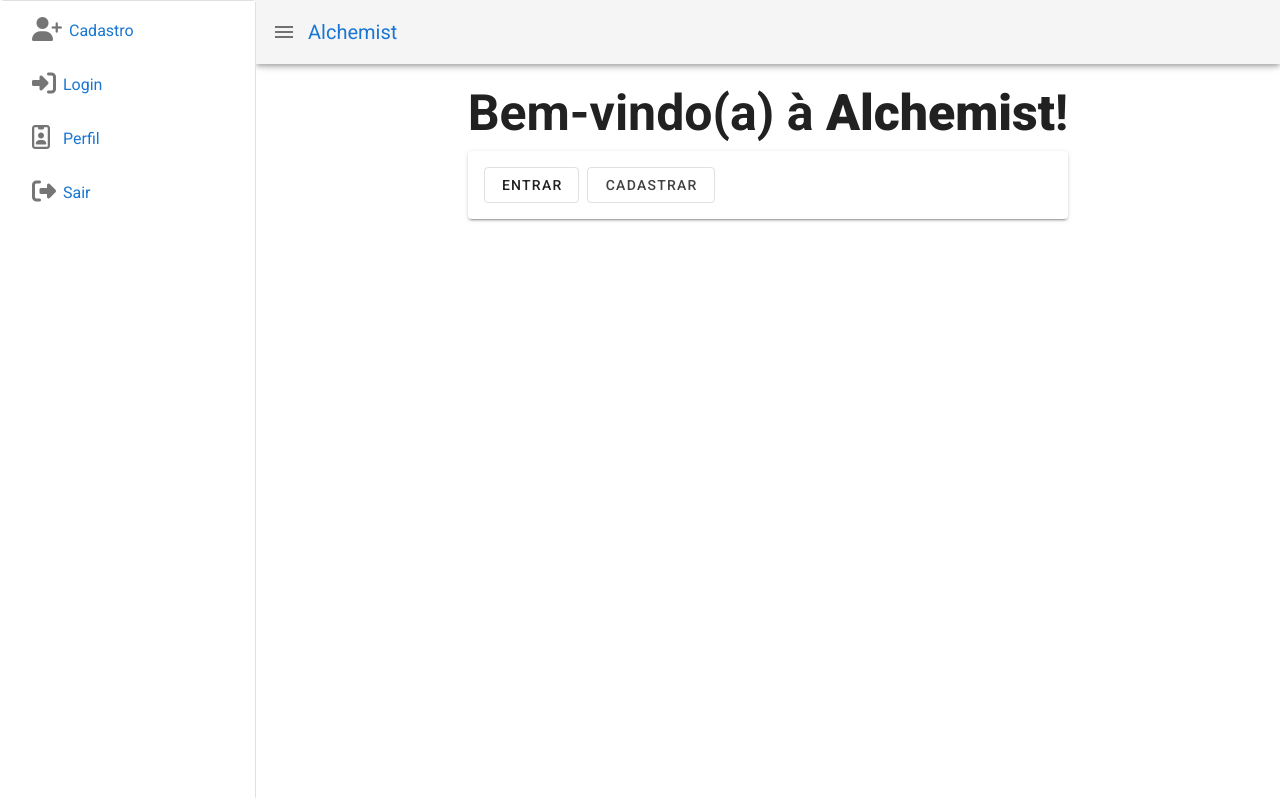
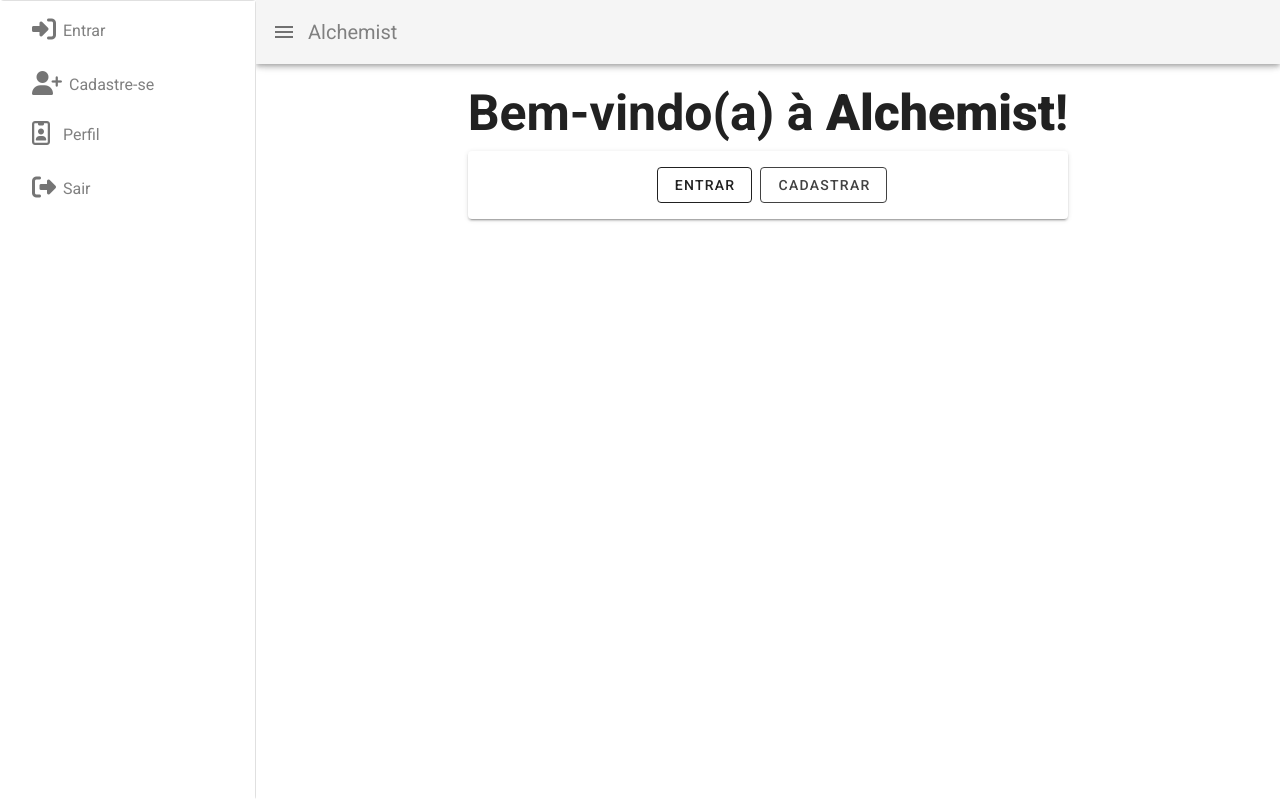
Before and after one commit to ian-zaque/Alchemist_Vue-Cli_vuetify, a Vue app in the folder alchemist/: page / in a window 1280 px wide. Both pictures are taken after a click on the button 28 px from the left and 32 px from the top of the page. Built offline with nearby package versions, Linux system fonts and the light colour scheme.

Commit message:
layout pronto

```diff
--- a/alchemist/public/index.html
+++ b/alchemist/public/index.html
@@ -16,6 +16,5 @@
       <strong>We're sorry but <%= htmlWebpackPlugin.options.title %> doesn't work properly without JavaScript enabled. Please enable it to continue.</strong>
     </noscript>
     <div id="app"></div>
-    <!-- built files will be auto injected -->
   </body>
 </html>
--- a/alchemist/src/App.vue
+++ b/alchemist/src/App.vue
@@ -6,12 +6,34 @@
         <v-divider></v-divider>
 
         <v-list dense nav>
-          <v-list-item v-for="link in links" :key="link.titulo" large>
-            <v-list-item-icon>
-              <v-icon>{{ link.icone }}</v-icon>
-            </v-list-item-icon>
-            <router-link :to="link.rota" style="text-decoration:none;" replace><p class="item" depressed>{{link.titulo}}</p></router-link>
-          </v-list-item>
+          <div>
+              <v-list-item large>
+                <v-list-item-icon>  <!--LOGIN-->
+                  <v-icon>{{ 'fas fa-sign-in-alt' }}</v-icon>
+                </v-list-item-icon>
+                <router-link to="/login" style="text-decoration:none;" replace> <p class="item" depressed>Entrar</p> </router-link>
+            </v-list-item>        <!--FIM LOGIN-->
+            <v-list-item large>   <!--CADASTRO-->
+                <v-list-item-icon>
+                  <v-icon>{{ 'fas fa-user-plus' }}</v-icon>
+                </v-list-item-icon>
+                <router-link to="/login" style="text-decoration:none;" replace> <p class="item" depressed>Cadastre-se</p> </router-link>
+            </v-list-item>        <!--FIM CADASTRO-->
+          </div>
+           <div>
+              <v-list-item large>
+                <v-list-item-icon>  <!--PERFIL-->
+                  <v-icon>{{ 'far fa-id-badge' }}</v-icon>
+                </v-list-item-icon>
+                <router-link to="/perfil" style="text-decoration:none;" replace> <p class="item" depressed>Perfil</p> </router-link>
+            </v-list-item>        <!--FIM PERFIL-->
+            <v-list-item large>   <!--SAIR-->
+                <v-list-item-icon>
+                  <v-icon>{{ 'fas fa-sign-out-alt' }}</v-icon>
+                </v-list-item-icon>
+                <a style="text-decoration:none;" @click='sair()'> <p class="item" depressed>Sair</p> </a>
+            </v-list-item>        <!--FIM SAIR-->
+          </div>
         </v-list>
 
       </v-navigation-drawer>    <!--FIM DRAWER-->
@@ -19,7 +41,7 @@
 
       <v-app-bar app>     <!--NAV BAR-->
           <v-app-bar-nav-icon @click="drawer=!drawer"></v-app-bar-nav-icon>
-          <router-link to="/" style="text-decoration: none;" replace><v-toolbar-title depressed>Alchemist</v-toolbar-title></router-link>
+          <router-link to="/" style="text-decoration: none;" replace><v-toolbar-title depressed> <p class="nome">Alchemist</p> </v-toolbar-title></router-link>
       </v-app-bar>      <!--FIM NAV BAR-->
 
       <v-main>
@@ -33,19 +55,28 @@
   export default {
     data: () => ({
       drawer:false,
-      links:[
-        {rota:'/cadastro',titulo:'Cadastro',icone:"fas fa-user-plus",isPrivado:false},
-        {rota:'/login',titulo:'Login',icone:'fas fa-sign-in-alt',isPrivado:false},
-        {rota:'/perfil',titulo:'Perfil',icone:'far fa-id-badge',isPrivado:true},
-        {rota:'/sair',titulo:'Sair',icone:'fas fa-sign-out-alt',isPrivado:true},
-      ],
+    }),
 
-    }),
+    computed:{
+
+    },
+
+    methods: {
+      sair(){
+
+      }
+    },
+
+
   }
 </script>
 <style>
   .item{
-    text-decoration: none; margin: 10px 0px 0px -25px;
+    text-decoration: none; margin: 10px 0px 5px -25px; color:gray;
+  }
+
+  .nome{
+    text-decoration: none; margin: 15px 0px 0px 0px; color:gray;
   }
 
 </style>
--- a/alchemist/src/components/Homepage.vue
+++ b/alchemist/src/components/Homepage.vue
@@ -3,15 +3,23 @@
         <div class="content">
             <h5 class="card-title" style="font-size:50px;">Bem-vindo(a) à <strong>Alchemist</strong>!</h5>
             <v-card class="mx-auto">
-                <v-card-actions v-if="isLogado==false">
-                    <router-link to="/login" replace>
-                        <v-btn outlined text class="ma-2 item" color="light">Entrar</v-btn>
+                <v-card-actions class="d-flex justify-center" v-if="isLogado==false">
+
+                    <router-link to="/login" style="text-decoration:none;" replace>
+                        <v-btn outlined class="ma-2 item" color="light">Entrar</v-btn>
                     </router-link>
-                    <router-link to="/cadastro" replace> <v-btn outlined text color="secondary">Cadastrar</v-btn> </router-link>
+                    <router-link to="/cadastro" style="text-decoration:none;" replace>
+                        <v-btn outlined color="secondary">Cadastrar</v-btn>
+                    </router-link>
+
                 </v-card-actions>
                 <v-card-actions v-else>
+
                     <h5><strong>{{userAtual.user.name}}</strong> está logado!</h5>
-                    <router-link to="/perfil" replace> <v-btn outlined text color="secondary">Perfil</v-btn> </router-link>
+                    <router-link to="/perfil" style="text-decoration:none;" replace>
+                        <v-btn outlined text color="secondary">Perfil</v-btn>
+                    </router-link>
+
                 </v-card-actions>
             </v-card>
         </div>
--- a/alchemist/src/views/Cadastro.vue
+++ b/alchemist/src/views/Cadastro.vue
@@ -9,9 +9,14 @@
                         <v-text-field v-model="user.email" :rules="emailRules" name="email" label="Email" id="email" required></v-text-field>
                         <v-text-field v-model="user.password" name="password" label="Senha" id="password" required></v-text-field>
                         <v-text-field v-model="user.password" name="password_confirm" label="Confirmação de Senha" id="password_confirm" required></v-text-field>
-                        <v-btn :disabled="isRequesting==true" class="mr-4" color="primary" @click="cadastrar">Cadastrar</v-btn>
-                        <router-link to="/"><v-btn class="mr-4" replace>Homepage</v-btn></router-link>
-                        <router-link to="/login"><v-btn class="mr-4" replace>Login</v-btn></router-link>
+                        <v-btn :disabled="isRequesting==true" raised class="mr-4" color="primary" @click="cadastrar">Cadastrar</v-btn>
+
+                        <router-link to="/" style="text-decoration:none;" replace>
+                            <v-btn class="mr-4" outlined>Homepage</v-btn>
+                        </router-link>
+                        <router-link to="/login" style="text-decoration:none;" replace>
+                            <v-btn class="mr-4" outlined>Login</v-btn>
+                        </router-link>
                     </v-form>
                 </v-card-actions>
                 <v-card-text v-else>
--- a/alchemist/src/views/Login.vue
+++ b/alchemist/src/views/Login.vue
@@ -7,9 +7,14 @@
                     <v-form>
                         <v-text-field v-model="user.email" name="email" label="Email" id="email" required></v-text-field>
                         <v-text-field v-model="user.password" name="password" label="Senha" id="password" required></v-text-field>
-                        <v-btn :disabled="isRequesting==true" class="mr-4" color="primary" @click="logar">Entrar</v-btn>
-                        <router-link to="/"><v-btn class="mr-4" outlined replace>Homepage</v-btn></router-link>
-                        <router-link to="/cadastro"><v-btn class="mr-4" outlined replace>Cadastre-se</v-btn></router-link>
+                        <v-btn :disabled="isRequesting==true" raised class="mr-4" color="primary" @click="logar">Entrar</v-btn>
+
+                        <router-link to="/" style="text-decoration:none;" replace>
+                            <v-btn class="mr-4" outlined>Homepage</v-btn>
+                        </router-link>
+                        <router-link to="/cadastro" style="text-decoration:none;" replace>
+                            <v-btn class="mr-4" outlined>Cadastre-se</v-btn>
+                        </router-link>
                     </v-form>
                 </v-card-actions>
                 <v-card-text v-else>
```
